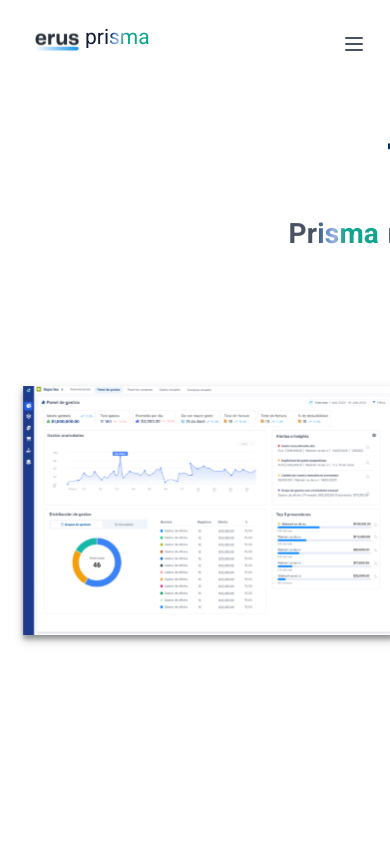
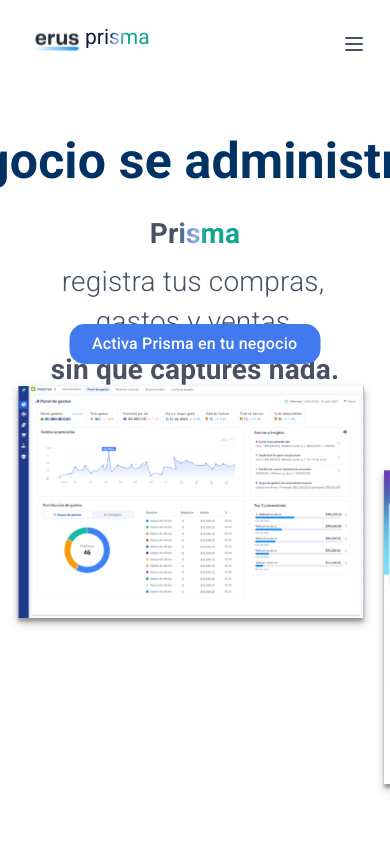
Before and after one commit to Arhammanj/Prismaworking, a Next.js app: page / in a window 390 px wide. Shown: the top 844 px of the page. Built offline with nearby package versions, Linux system fonts and the light colour scheme.

Commit message:
fix(hero): enhance layout and positioning of images for improved visibility and responsiveness

```diff
--- a/src/app/HeroSection.jsx
+++ b/src/app/HeroSection.jsx
@@ -4,19 +4,17 @@
 
 export default function HeroSection() {
   return (
-    <section className="w-full bg-white" style={{ overflowX: 'hidden' }}>
-      <div className="w-[1440px] mx-auto relative" style={{ height: '850px', overflow: 'hidden' }}>
+    <section className="w-full bg-white overflow-x-hidden">
+      <div className="w-full max-w-[1440px] mx-auto relative" style={{ height: '850px', overflow: 'hidden' }}>
 
         {/* Main Heading */}
         <motion.h1
           initial={{ opacity: 0, y: -20 }}
           animate={{ opacity: 1, y: 0 }}
           transition={{ duration: 0.6, ease: "easeOut" }}
-          className="absolute"
+          className="absolute left-1/2 transform -translate-x-1/2"
           style={{
             width: '680px',
-            height: '25px',
-            left: '387px',
             top: '149px',
             fontFamily: 'Roboto',
             fontWeight: 700,
@@ -24,6 +22,7 @@
             lineHeight: '24px',
             display: 'flex',
             alignItems: 'center',
+            justifyContent: 'center',
             textAlign: 'center',
             letterSpacing: '0.18px',
             color: '#013264'
@@ -37,11 +36,11 @@
           initial={{ opacity: 0, y: -15 }}
           animate={{ opacity: 1, y: 0 }}
           transition={{ duration: 0.6, delay: 0.2, ease: "easeOut" }}
-          className="absolute"
+          className="absolute left-1/2 transform -translate-x-1/2"
           style={{
             width: '1100px',
+            maxWidth: '90%',
             height: '80px',
-            left: '170px',
             top: '214px',
             fontFamily: 'Roboto',
             fontSize: '28px',
@@ -86,11 +85,10 @@
           transition={{ duration: 0.5, ease: "easeOut" }}
           whileHover={{ scale: 1.05 }}
           whileTap={{ scale: 0.95 }}
-          className="absolute cursor-pointer flex items-center justify-center"
+          className="absolute left-1/2 transform -translate-x-1/2 cursor-pointer flex items-center justify-center"
           style={{
             width: '251px',
             height: '40px',
-            left: '586px',
             top: '324px',
             background: '#4379EE',
             borderRadius: '15px'
@@ -116,19 +114,29 @@
           </span>
         </motion.div>
 
-        {/* Product Images */}
-        {/* Image 1 - Left */}
+        {/* Product Images Container - positioned relative to section */}
+
+          {/* Image 1 - Dashboard (Left) */}
           <motion.div
             initial={{ opacity: 0, x: -50 }}
             animate={{ opacity: 1, x: 0 }}
             whileHover={{ y: -10, transition: { duration: 0.2 } }}
             transition={{ duration: 0.7, delay: 0.6, ease: "easeOut" }}
-          className="absolute cursor-pointer" style={{ width: '383px', height: '257px', left: '17px', top: '386px' }}>
+            className="absolute cursor-pointer"
+            style={{
+              width: '356px',
+              height: '239px',
+              left: '13px',
+              top: '386px',
+              opacity: 1,
+              transform: 'rotate(0deg)',
+              zIndex: 4
+            }}>
             <Image
               src="/images/image754.svg"
               alt="Product Screenshot 1"
-            width={383}
-            height={257}
+              width={356}
+              height={239}
               style={{
                 width: '100%',
                 height: '100%',
@@ -137,18 +145,27 @@
             />
           </motion.div>
 
-        {/* Image 2 */}
+          {/* Image 2 - Mobile Interface */}
           <motion.div
             initial={{ opacity: 0, y: 50 }}
             animate={{ opacity: 1, y: 0 }}
             whileHover={{ y: -10, transition: { duration: 0.2 } }}
             transition={{ duration: 0.7, delay: 0.7, ease: "easeOut" }}
-          className="absolute cursor-pointer" style={{ width: '162px', height: '354px', left: '424px', top: '466px' }}>
+            className="absolute cursor-pointer"
+            style={{
+              width: '151px',
+              height: '329px',
+              left: '380px',
+              top: '466px',
+              opacity: 1,
+              transform: 'rotate(0deg)',
+              zIndex: 5
+            }}>
             <Image
               src="/images/image755.svg"
               alt="Product Screenshot 2"
-            width={162}
-            height={354}
+              width={151}
+              height={329}
               style={{
                 width: '100%',
                 height: '100%',
@@ -157,18 +174,27 @@
             />
           </motion.div>
 
-        {/* Image 3 - Center */}
+          {/* Image 3 - Center Document */}
           <motion.div
             initial={{ opacity: 0, scale: 0.9 }}
             animate={{ opacity: 1, scale: 1 }}
             whileHover={{ y: -10, transition: { duration: 0.2 } }}
             transition={{ duration: 0.7, delay: 0.8, ease: "easeOut" }}
-          className="absolute cursor-pointer" style={{ width: '384px', height: '251px', left: '610px', top: '491px' }}>
+            className="absolute cursor-pointer"
+            style={{
+              width: '357px',
+              height: '233px',
+              left: '550px',
+              top: '491px',
+              opacity: 1,
+              transform: 'rotate(0deg)',
+              zIndex: 3
+            }}>
             <Image
               src="/images/image756.svg"
               alt="Product Screenshot 3"
-            width={384}
-            height={251}
+              width={357}
+              height={233}
               style={{
                 width: '100%',
                 height: '100%',
@@ -177,18 +203,27 @@
             />
           </motion.div>
 
-        {/* Image 4 */}
+          {/* Image 4 - Right Document */}
           <motion.div
             initial={{ opacity: 0, y: 50 }}
             animate={{ opacity: 1, y: 0 }}
             whileHover={{ y: -10, transition: { duration: 0.2 } }}
             transition={{ duration: 0.7, delay: 0.9, ease: "easeOut" }}
-          className="absolute cursor-pointer" style={{ width: '167px', height: '360px', left: '1022px', top: '413px' }}>
+            className="absolute cursor-pointer"
+            style={{
+              width: '155px',
+              height: '335px',
+              left: '925px',
+              top: '413px',
+              opacity: 1,
+              transform: 'rotate(0deg)',
+              zIndex: 2
+            }}>
             <Image
               src="/images/image777.svg"
               alt="Product Screenshot 4"
-            width={167}
-            height={360}
+              width={155}
+              height={335}
               style={{
                 width: '100%',
                 height: '100%',
@@ -197,25 +232,35 @@
             />
           </motion.div>
 
-        {/* Image 5 - Right */}
+          {/* Image 5 - Purple Mobile App (50% visible on right edge) */}
           <motion.div
             initial={{ opacity: 0, x: 50 }}
             animate={{ opacity: 1, x: 0 }}
             whileHover={{ y: -10, transition: { duration: 0.2 } }}
             transition={{ duration: 0.7, delay: 1, ease: "easeOut" }}
-          className="absolute cursor-pointer" style={{ width: '222px', height: '258px', left: '1217px', top: '466px' }}>
+            className="absolute cursor-pointer"
+            style={{
+              width: '367px',
+              height: '240px',
+              left: '1095px',
+              top: '466px',
+              opacity: 1,
+              transform: 'rotate(0deg)',
+              zIndex: 1
+            }}>
             <Image
               src="/images/image756.svg"
               alt="Product Screenshot 5"
-            width={222}
-            height={258}
+              width={367}
+              height={240}
               style={{
                 width: '100%',
                 height: '100%',
-              // boxShadow: '0px 4px 4px 0px #00000040'
+                filter: 'drop-shadow(0px 4px 4px rgba(0, 0, 0, 0.25))'
               }}
             />
           </motion.div>
+
 
       </div>
     </section>
```
Lines whose indentation alone changed are shown as unchanged.
